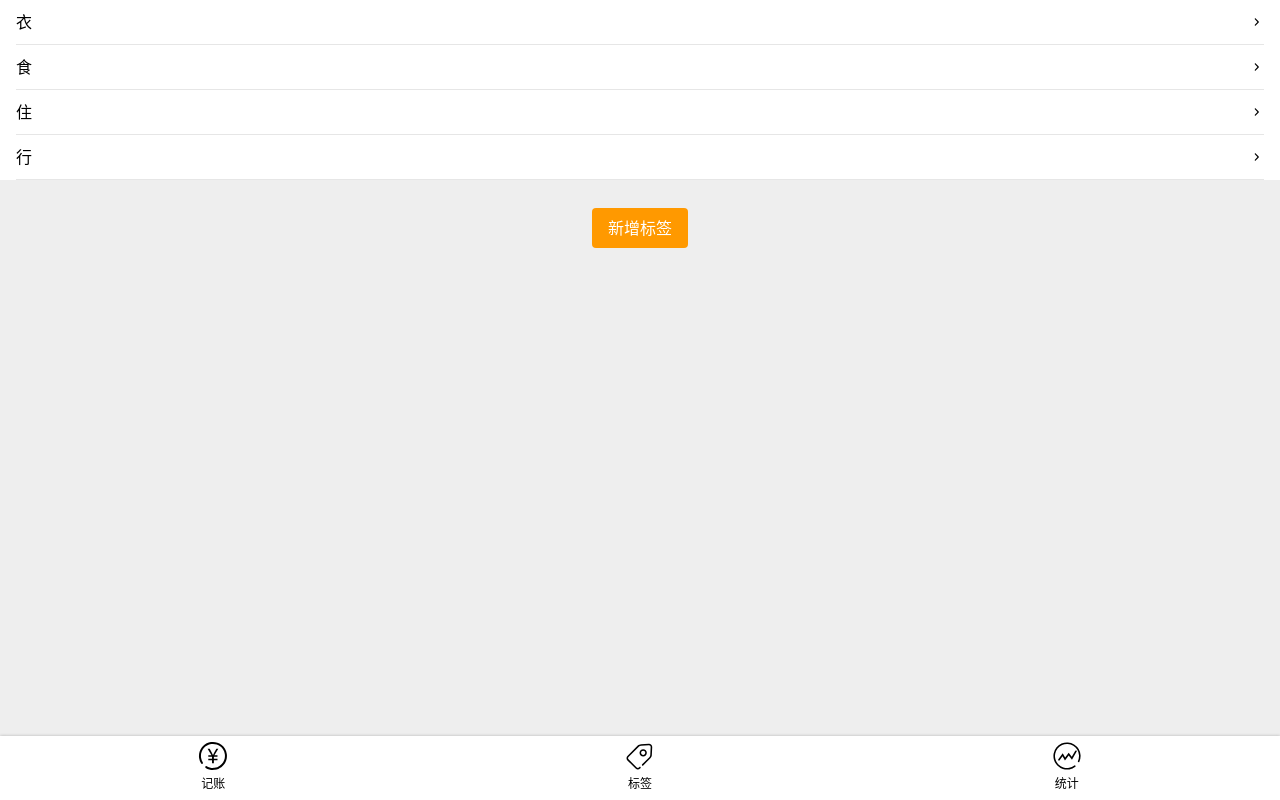
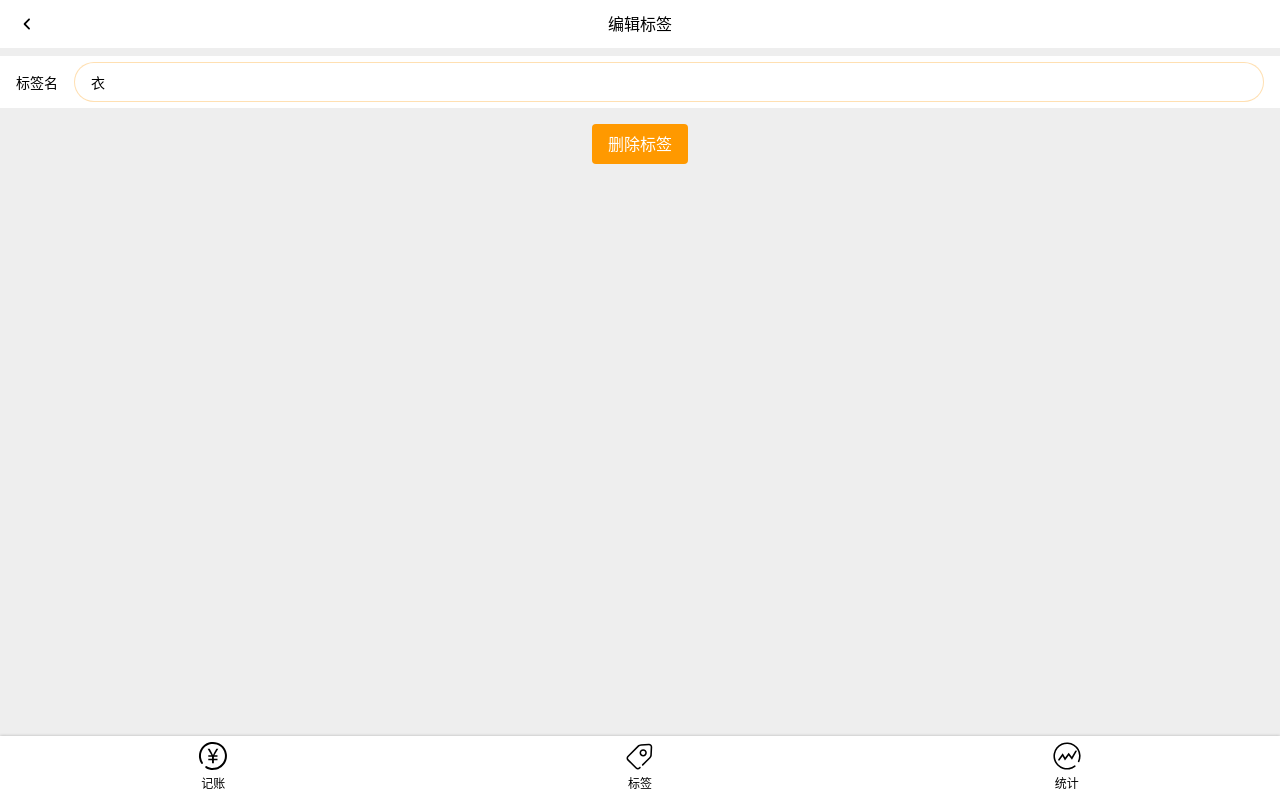
Before and after one commit to LWeibing/money-test-react, a React app: page /#/labels/1 in a window 1280 px wide. Before the commit this address led to /#/labels. Built offline with nearby package versions, Linux system fonts and the light colour scheme.

Commit message:
Tag 数据持久化

```diff
--- a/src/components/Money/TagsSection.tsx
+++ b/src/components/Money/TagsSection.tsx
@@ -1,7 +1,6 @@
 import styled from 'styled-components';
 import React from 'react';
-import {useTags} from 'useTags';
-import {createId} from '../../lib/createId';
+import {useTags} from 'hooks/useTags';
 
 const Wrapper = styled.section`
     background: white;
@@ -44,14 +43,8 @@
   onChange: (selected: number[]) => void;
 }
 const TagsSection: React.FC<Props> = (props) => {
-  const {tags, setTags} = useTags();
+  const {tags, addTag} = useTags();
   const selectedTagIds = props.value;
-  const onAddTag = () => {
-    const tagName = window.prompt('请输入新的标签名');
-    if (tagName !== null) {
-      setTags([...tags, {id: createId(), name: tagName}]);
-    }
-  };
   const onToggleTag = (tagId: number) => {
     const index = selectedTagIds.indexOf(tagId);
     if (index >= 0) {
@@ -68,7 +61,7 @@
         {tags.map(tag => <li key={tag.id} onClick={() => {onToggleTag(tag.id);}}
                              className={getClass(tag.id)}>{tag.name}</li>)}
       </ol>
-      <button onClick={onAddTag}>新增标签</button>
+      <button onClick={addTag}>新增标签</button>
     </Wrapper>
   );
 };
--- /dev/null
+++ b/src/hooks/useTags.tsx
@@ -0,0 +1,49 @@
+import {useEffect, useState} from 'react';
+import {createId} from '../lib/createId';
+import {useUpdate} from './useUpdate';
+
+const useTags = () => {
+  const [tags, setTags] = useState<{ id: number, name: string }[]>([]);
+  useEffect(() => {
+    let localTags = JSON.parse(window.localStorage.getItem('tags') || '[]');
+    if (localTags.length === 0) {
+      localTags = [
+        {id: createId(), name: '衣'},
+        {id: createId(), name: '食'},
+        {id: createId(), name: '住'},
+        {id: createId(), name: '行'},
+      ];
+    }
+    setTags(localTags);
+
+  }, []);
+  useUpdate(() => {
+    window.localStorage.setItem('tags', JSON.stringify(tags));
+  }, [tags]);
+  const findTag = (id: number) => tags.filter(tag => tag.id === id)[0];
+  const findTagIndex = (id: number) => {
+    let result = -1;
+    for (let i = 0; i < tags.length; i++) {
+      if (tags[i].id === id) {
+        result = i;
+        break;
+      }
+    }
+    return result;
+  };
+  const updateTag = (id: number, obj: { name: string }) => {
+    setTags(tags.map(tag => tag.id === id ? {id, name: obj.name} : tag));
+  };
+  const deleteTag = (id: number) => {
+    setTags(tags.filter(tag => tag.id !== id));
+  };
+  const addTag = () => {
+    const tagName = window.prompt('请输入新的标签名');
+    if (tagName !== null && tagName !== '') {
+      setTags([...tags, {id: createId(), name: tagName}]);
+    }
+  };
+  return {tags, setTags, findTag, updateTag, findTagIndex, deleteTag, addTag};
+};
+
+export {useTags};
--- /dev/null
+++ b/src/hooks/useUpdate.tsx
@@ -0,0 +1,13 @@
+import {useEffect, useRef} from 'react';
+
+export const useUpdate = (fn: () => void, deps: any[]) => {
+  const count = useRef(0);
+  useEffect(() => {
+    count.current += 1;
+  });
+  useEffect(() => {
+    if (count.current > 1) {
+      fn();
+    }
+  }, deps);
+};
--- a/src/lib/createId.tsx
+++ b/src/lib/createId.tsx
@@ -1,6 +1,6 @@
-let id = 0;
-const createId = () => {
+let id = parseInt(window.localStorage.getItem('idMax') || '0');
+const createId = (): number => {
   id += 1;
-  return id
+  return id;
 };
 export {createId};
--- a/src/useTags.tsx
+++ /dev/null
@@ -1,33 +0,0 @@
-import {useState} from 'react';
-import {createId} from './lib/createId';
-
-const defaultTag = [
-  {id: createId(), name: '衣'},
-  {id: createId(), name: '食'},
-  {id: createId(), name: '住'},
-  {id: createId(), name: '行'}
-];
-const useTags = () => {
-  const [tags, setTags] = useState<{ id: number, name: string }[]>(defaultTag);
-  const findTag = (id: number) => tags.filter(tag => tag.id === id)[0];
-
-  const findTagIndex = (id: number) => {
-    let result = -1;
-    for (let i = 0; i < tags.length; i++) {
-      if (tags[i].id === id) {
-        result = i;
-        break;
-      }
-    }
-    return result;
-  };
-  const updateTag = (id: number, obj: { name: string }) => {
-    setTags(tags.map(tag => tag.id === id ? {id, name: obj.name} : tag));
-  };
-  const deleteTag = (id: number) => {
-    setTags(tags.filter(tag => tag.id !== id));
-  };
-  return {tags, setTags, findTag, updateTag, findTagIndex, deleteTag};
-};
-
-export {useTags};
--- a/src/views/Labels.tsx
+++ b/src/views/Labels.tsx
@@ -1,6 +1,6 @@
 import Layout from 'components/Layout';
 import React from 'react';
-import {useTags} from 'useTags';
+import {useTags} from 'hooks/useTags';
 import styled from 'styled-components';
 import Icon from 'components/Icon';
 import {Button} from 'components/Button';
@@ -32,7 +32,7 @@
 
 
 function Labels() {
-  const {tags} = useTags();
+  const {tags, addTag} = useTags();
   return (
     <Layout>
       <TagsList>
@@ -46,7 +46,7 @@
         </ol>
       </TagsList>
       <ButtonWrapper>
-        <Button>新增标签</Button>
+        <Button onClick={addTag}>新增标签</Button>
       </ButtonWrapper>
 
     </Layout>
--- a/src/views/Tag.tsx
+++ b/src/views/Tag.tsx
@@ -1,5 +1,5 @@
 import React from 'react';
-import {useTags} from 'useTags';
+import {useTags} from 'hooks/useTags';
 import {useParams} from 'react-router-dom';
 import Layout from 'components/Layout';
 import Icon from 'components/Icon';
```
